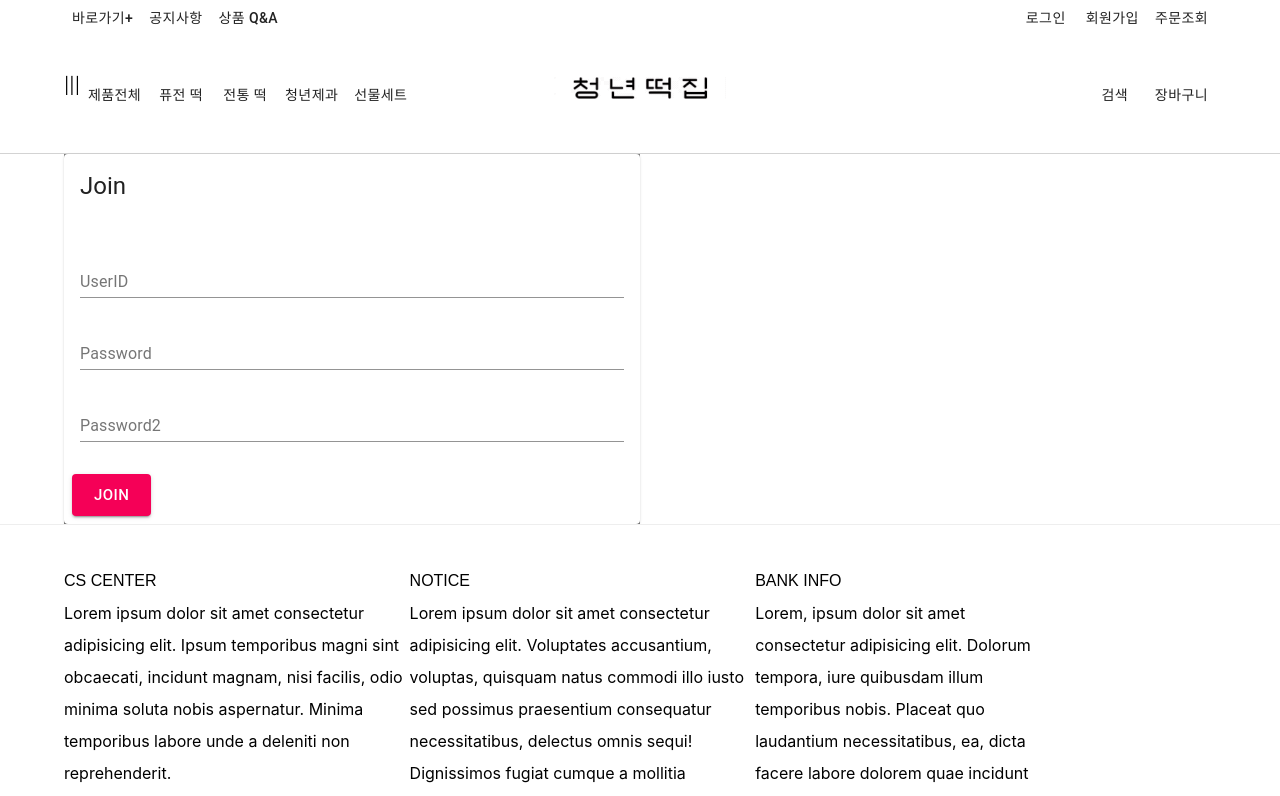
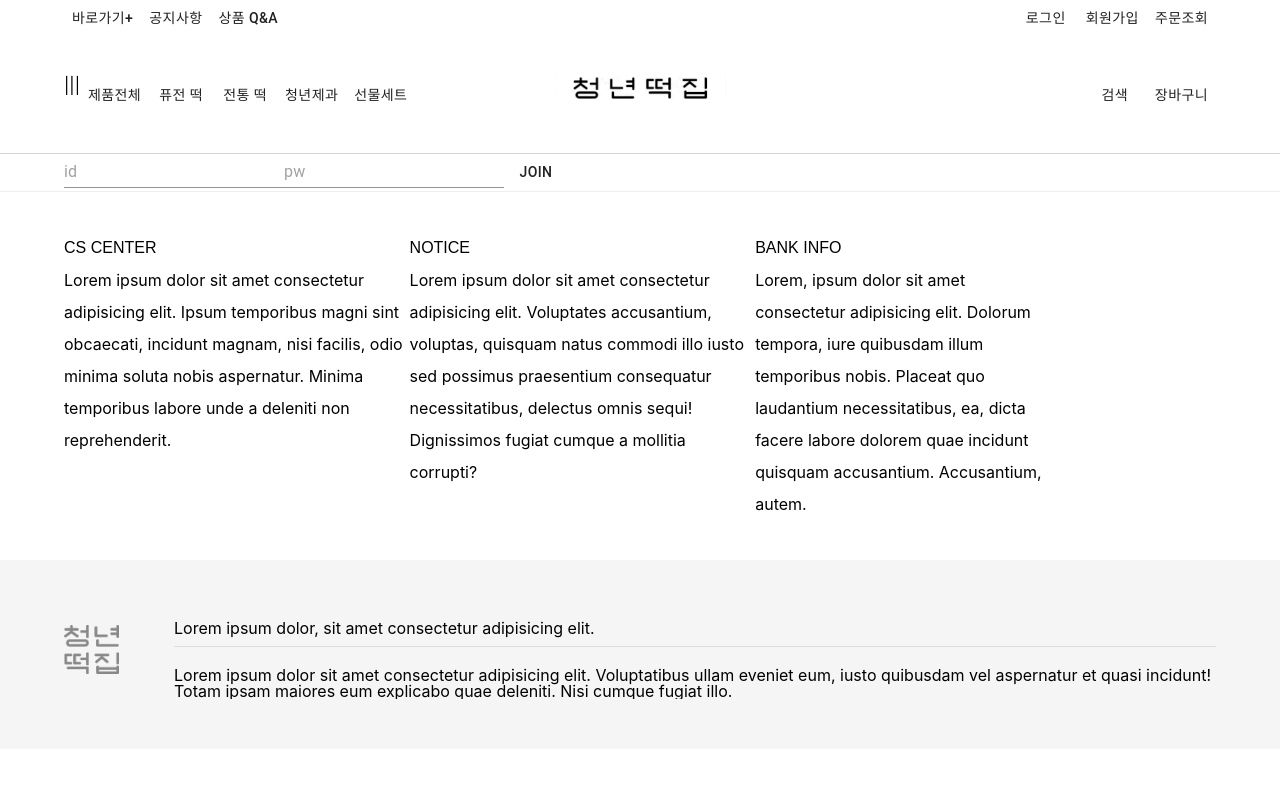
Before and after one commit to tripleWishCat/shoppingmall, a React (Create React App) app in the folder front/: page /member/join in a window 1280 px wide. Shown: the top 796 px of the page. Built offline with nearby package versions, Linux system fonts and the light colour scheme.

Commit message:
add join

```diff
--- a/front/src/components/forms/Input.tsx
+++ b/front/src/components/forms/Input.tsx
@@ -7,7 +7,7 @@ interface Props {
   color?: any;
   placeholder?: string;
   required?: boolean;
-  onChange?: () => void;
+  // onChange?: () => void;
   value?: string;
 }
 
--- a/front/src/containers/member/Join.tsx
+++ b/front/src/containers/member/Join.tsx
@@ -1,97 +1,21 @@
 import * as React from "react";
+import Input from "components/forms/Input";
 import styled from "styled-components";
-import Button from "@material-ui/core/Button";
-import Card from "@material-ui/core/Card";
-import CardContent from "@material-ui/core/CardContent";
-import CardActions from "@material-ui/core/CardActions";
-import CardHeader from "@material-ui/core/CardHeader";
-import TextField from "@material-ui/core/TextField";
-// import * as AuthApi from "lib/api/AuthApi";
-import validator from "validator";
+import BasicButton from "components/buttons/BasicButton";
+export interface IMember {
+  user_id: string;
+  pwd: string;
+  user_name: string;
+}
 
-interface joinState {
-  user_name: string;
-  pwd: string;
-  user_id: string;
-  isButtonDisabled: boolean;
-  helperText: string;
-  isError: boolean;
-}
-export default class Join extends React.Component<joinState> {
-  // validate: validate = {
-  //   userid: (value: string) => {
-  //     if (
-  //       !validator.isAlphanumeric(value) ||
-  //       !validator.isLength(value, { min: 4, max: 15 })
-  //     ) {
-  //       alert("아이디는 4~15 글자의 알파벳 혹은 숫자로 이뤄져야 합니다.");
-  //       return false;
-  //     }
-  //     return true;
-  //   },
-  //   password: (value: string) => {
-  //     if (!validator.isLength(value, { min: 8 })) {
-  //       alert("비밀번호를 8자 이상 입력하세요.");
-  //       return false;
-  //     }
-  //     return true;
-  //   },
-  // passwordConfirm: (value: string) => {
-  //   if (value2 !== value) {
-  //     alert("비밀번호확인이 일치하지 않습니다.");
-  //     return false;
-  //   }
-  //   return true;
-  // },
-  // };
-
+export default class Join extends React.Component<IMember> {
   public render() {
     return (
-      <Container>
-        <Card>
-          <CardHeader title="Join" />
-          <CardContent>
-            <div>
-              <TextField
-                fullWidth
-                id="userID"
-                type="email"
-                label="UserID"
-                placeholder="UserID"
-                margin="normal"
-              />
-              <TextField
-                fullWidth
-                id="password"
-                type="password"
-                label="Password"
-                placeholder="Password"
-                margin="normal"
-              />
-              <TextField
-                fullWidth
-                id="password2"
-                type="password"
-                label="Password2"
-                placeholder="Password2"
-                margin="normal"
-              />
-            </div>
-          </CardContent>
-          <CardActions>
-            <Button variant="contained" size="large" color="secondary">
-              Join
-            </Button>
-          </CardActions>
-        </Card>
-      </Container>
+      <div>
+        <Input placeholder="id"></Input>
+        <Input placeholder="pw"></Input>
+        <BasicButton message="Join"></BasicButton>
+      </div>
     );
   }
 }
-
-const Container = styled.div`
-  width: 50%;
-  background-color: grey;
-  justify-content: center;
-  align-items: center;
-`;
--- a/front/src/containers/member/newJoin.tsx
+++ /dev/null
@@ -1,5 +0,0 @@
-import * as React from "react";
-import styled from "styled-components";
-import Button from "@material-ui/core/Button";
-
-interface joinState {}
```
Also changed, not shown: front/src/api/AuthApi.ts (+1 -16 lines), front/src/containers/member/oldJoin.tsx (added, +97 -0 lines).
